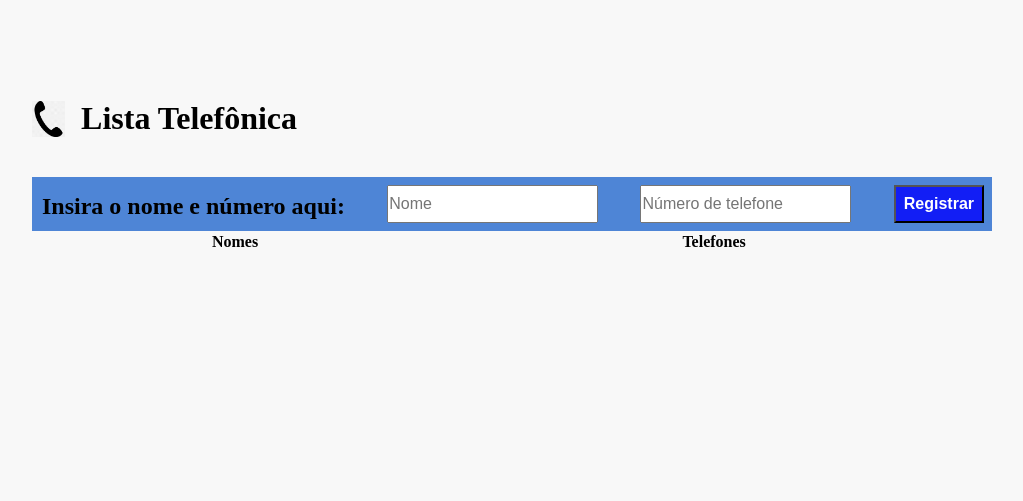
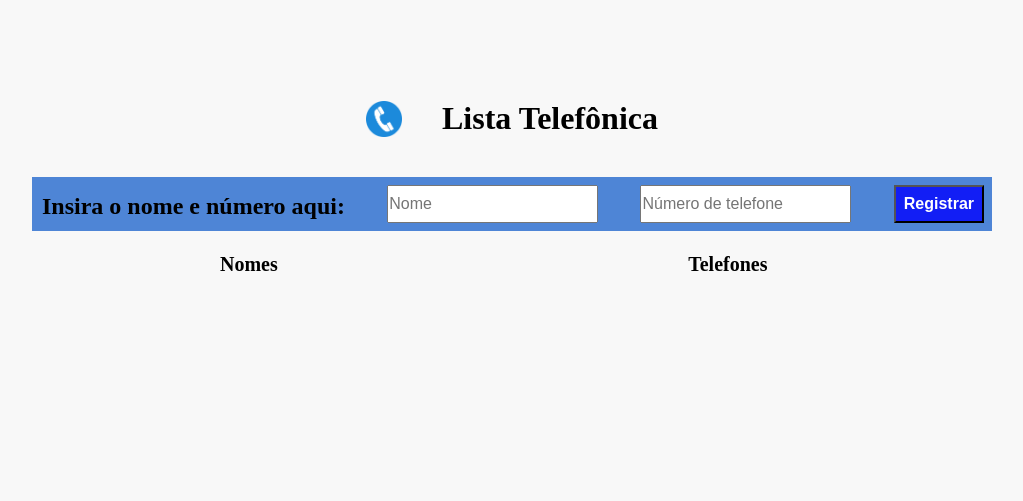
Before and after one commit to matheusaudan/lista-telefonica, a plain HTML site: page index.html in a window 1280 px wide. Shown: the whole page, without its empty margins (128-1151 px from the left). Drawn offline with Linux system fonts and the light colour scheme.

Commit message:
correção de tamanho das fontes

```diff
--- a/index.html
+++ b/index.html
@@ -12,7 +12,7 @@
 <body>
 <div class="container">
     <header>
-        <img src="./img/telefone.png" alt="Telefone">
+        <img src="./img/telefone2.png" alt="Telefone">
         <h1>Lista Telefônica</h1>
     </header>
     <form id="form">
--- a/main.css
+++ b/main.css
@@ -13,13 +13,16 @@ body {
 header {
     display: flex;
     align-items: center;
+    justify-content: center;
     margin-bottom: 40px;
+    text-align: center;
+}
 
-}
+
 
 header img {
     height: 36px;
-    margin-right: 16px;
+    margin-right: 40px;
 }
 
 .container {
@@ -63,6 +66,11 @@ table {
     padding-bottom: 200px;
     width: 100%;
 }
+thead th {
+    padding: 20px;
+    font-size: 20px;
+    font-weight: bold;
+}
 
 
 table td {
```
